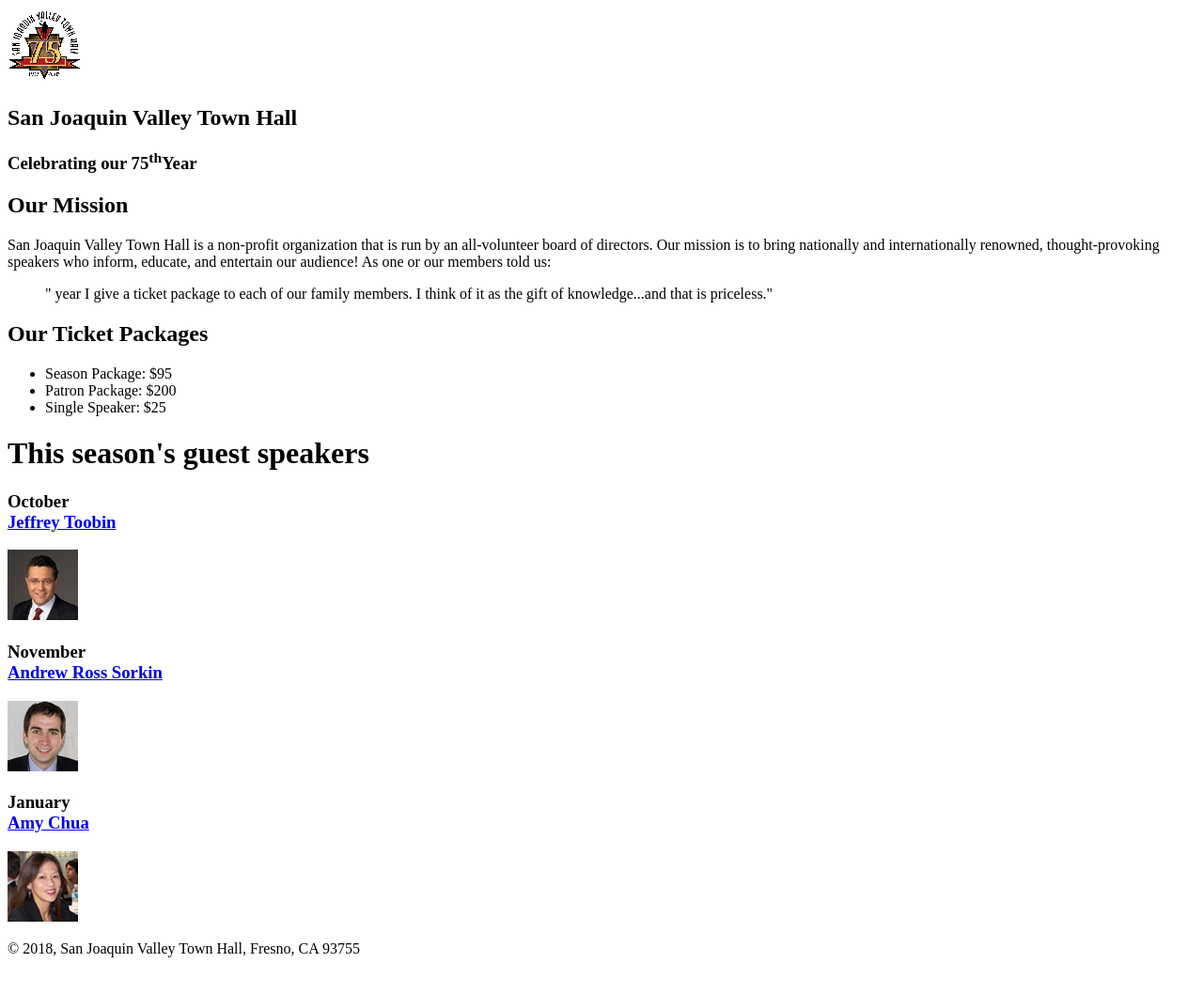
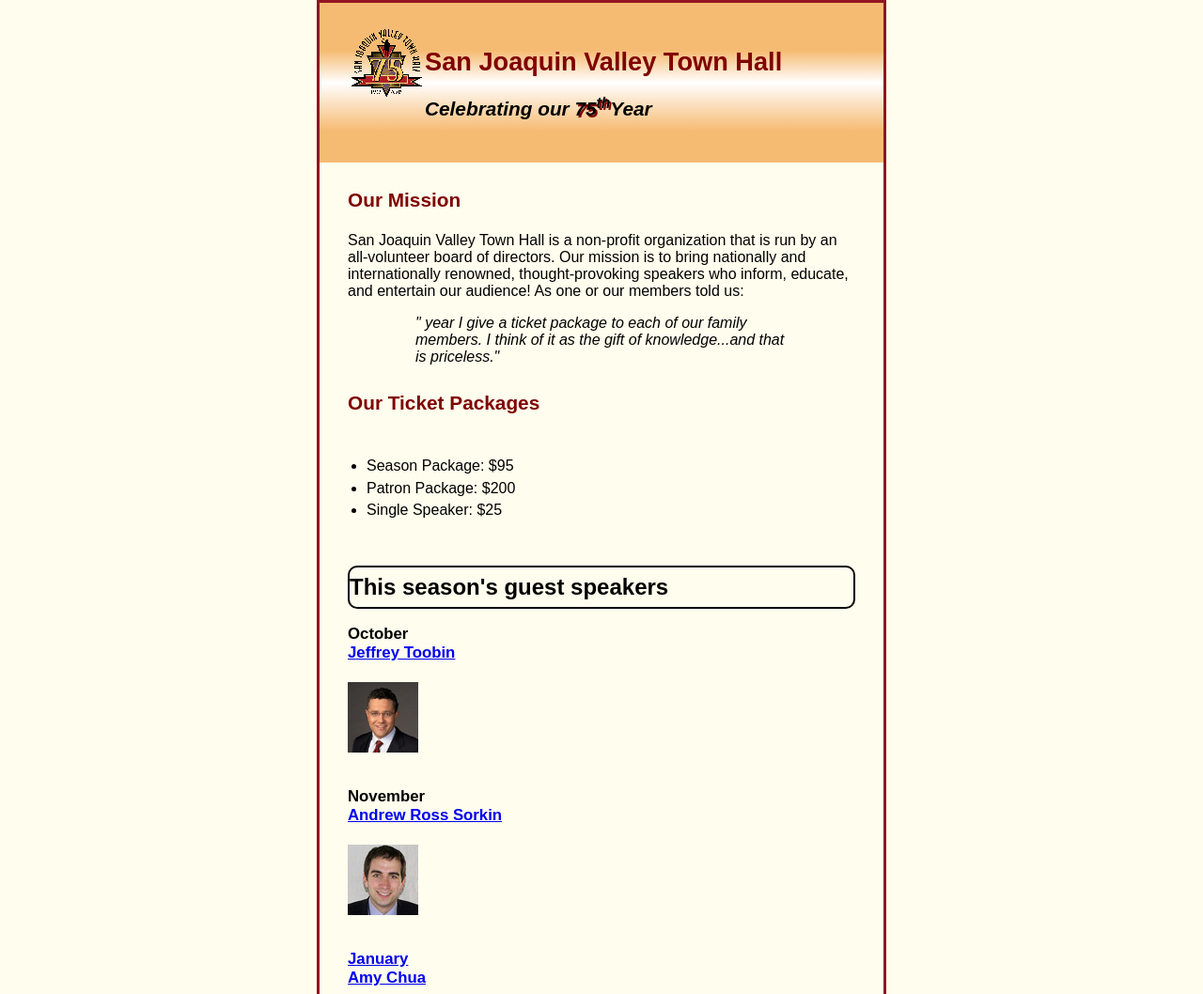
Before and after one commit to ljodiceendicott/townhall, a plain HTML site: page index.html in a window 1280 px wide. Shown: the top 1058 px of the page at 94% size. Before the commit the page ends 1035 px from the top, so only its background shows below. Drawn offline with Linux system fonts and the light colour scheme.

Commit message:
Add files via upload

```diff
--- a/index.html
+++ b/index.html
@@ -5,13 +5,15 @@
 	<meta charset="utf-8">
 	<title>San Joaquin Valley Town Hall</title>
 	<link rel="shortcut icon" href="images/favicon.ico">
+	<link rel="stylesheet" href="styles/normalize.css">
+	<link rel="stylesheet" href="styles/main.css">
 </head>
 
 <body>
 	<header>
 		<img src="images/town_hall_logo.gif" alt="town hall logo" height=80>
 		<h2>San Joaquin Valley Town Hall</h2>
-		<h3>Celebrating our 75<sup>th</sup>Year</h3>
+		<h3>Celebrating our <em class="shadow"> 75<sup>th</sup></em>Year</h3>
 
 	</header>
 	<main>
@@ -41,7 +43,7 @@
 <img src="images/toobin75.jpg" alt="toobin" height=75>
 <h3>
 November<br>
-	<a href="speakers/sorkin.html"> Andrew Ross Sorkin</a><br>
+<a href="speakers/sorkin.html"> Andrew Ross Sorkin<br>
 </h3>
 <img src="images/sorkin75.jpg" alt="sorkin" height=75>
 <h3>
--- a/styles/main.css
+++ b/styles/main.css
@@ -1,9 +1,23 @@
 /* the styles for the elements */
 body {
 	font-family: Arial, Helvetica, sans-serif;
-    font-size: 100%;
+	font-size: 100%;
+	width: 600px;
+	margin-top: 0;
+	margin-bottom:0;
+	margin-left:auto;
+	margin-right:auto;
+	border: 3px solid #931420;
+	background-color: #fffded;
 }
-
+header{
+	margin-top: 0;
+	margin-bottom:0;
+	margin-left:auto;
+	margin-right:auto;
+	padding:1.5em 2em;
+	background-image:linear-gradient(#f6bb73 0%,#f6bb73 30%, white 50%, #f6bb73 80%, #f6bb73 100%);
+}
 /* the styles for the header */
 header img {
 	float: left;
@@ -12,6 +26,64 @@
 /* the styles for the section */
 main {
 	clear: left;
+	padding: 0 30px;
+}
+header h2{
+	font-size: 170%;
+	color:#800000;
+}
+header h3{
+	font-size: 130%;
+	font-style: italic;
+}
+main h1{
+	font-size:150%;
+	padding-top:.3em;
+	padding-bottom: .3em;
+	border:2px black solid;
+	border-style: double;
+	border-radius: 10px;
+	box-shadow:4px, 4px;
+}
+main h2{
+	font-size:130%;
+	color:#800000;
+	padding-top: .5em;
+	padding-bottom: .25em;
+}
+main h3{
+	font-size:105%;
+	padding-bottom:.25em;
+}
+main img{
+	padding-bottom: 1em;
+}
+main p{
+	padding-bottom: .5em;
+}
+main blockquote{
+	padding: 0 2em;
+	font-style:italic;
+}
+main ul{
+	padding-bottom: .25em;
+	padding-left: 1.25em;
+}
+main li{
+	padding-bottom: .35em;
+}
+a:hover{
+	font-style: italic;
+}
+a:focus{
+	font-style: italic;
 }
 
+footer p{
+	text-align: center;
+	padding:1em 0;
+}
+em.shadow{
+	text-shadow:2px 2px #800000;
+}
 /* the styles for the footer */
```
